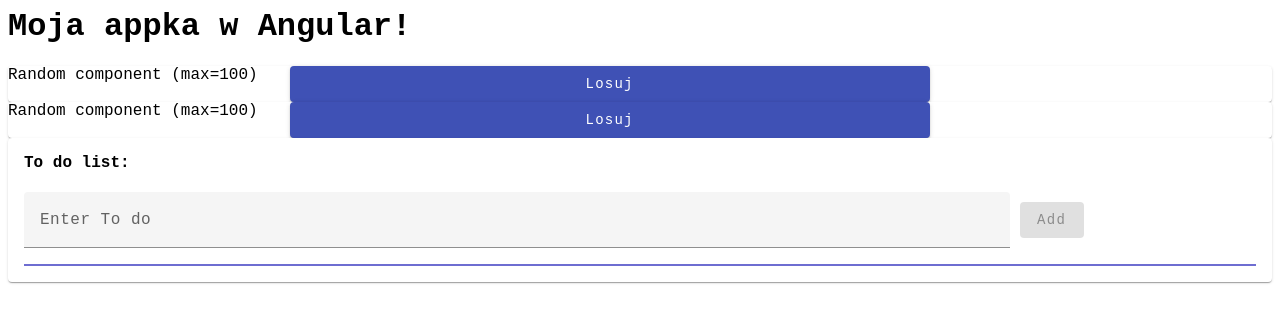
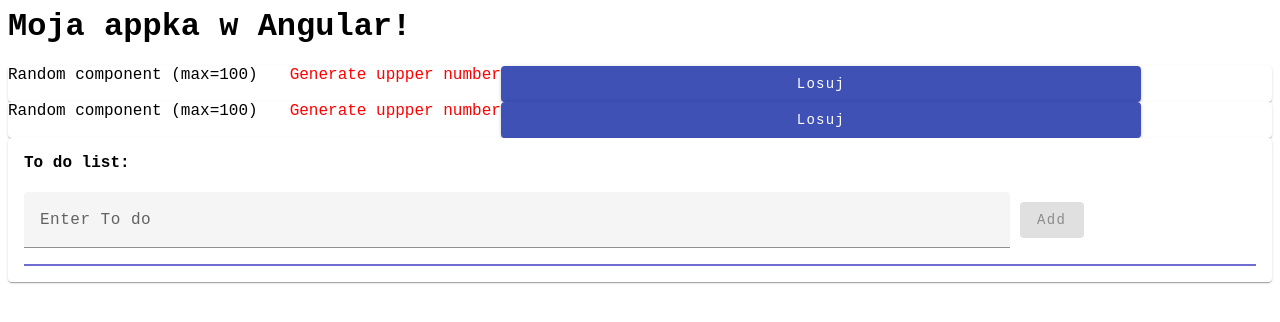
Before and after one commit to malwozniak/angular-random-list, an Angular app: page / in a window 1280 px wide. Shown: the top 322 px of the page. Built offline with nearby package versions, Linux system fonts and the light colour scheme.

Commit message:
2 files modified

```diff
--- a/src/app/components/random/random.component.css
+++ b/src/app/components/random/random.component.css
@@ -7,6 +7,7 @@
   justify-content: center;
   align-self: center;
   padding: 0 1rem;
+  content: ' ';
 }
 
 .mat-mdc-card {
@@ -16,8 +17,18 @@
 
 .positive {
   color: green;
+  content: ' ';
 }
-
+.positive::after {
+  content: 'Generate lower number';
+  color: green;
+}
 .negative {
   color: red;
+  content: ' ';
+
 }
+.negative::after {
+  content: 'Generate uppper number';
+  color: red;
+}
--- a/src/app/components/random/random.component.html
+++ b/src/app/components/random/random.component.html
@@ -1,9 +1,8 @@
 <mat-card mat-table>
   <ng-container>Random component (max={{ max }})</ng-container>
-  <span [ngClass]="randomNumber < 50 ? 'positive' : 'negative'" class="score">{{
-    randomNumber
-  }}</span>
-
+  <span class="score">{{ randomNumber }}</span>
+  <span [ngClass]="randomNumber < 50 ? 'positive' : 'negative'"></span>
+  <div class="timeline-item"></div>
   <button
     mat-raised-button
     class="random-btn"
```
